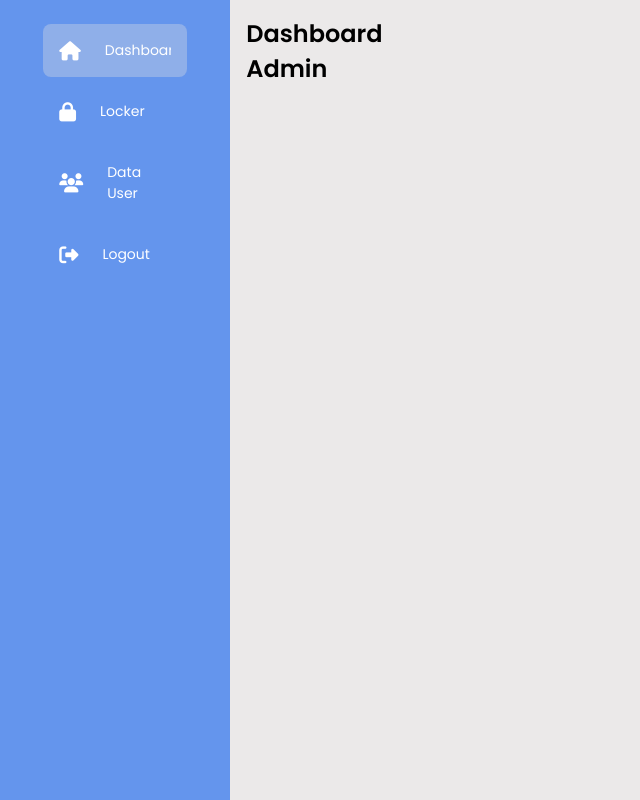
After one commit to jibrankhairy/smart-locker, a PHP site: page /dashboard.php in a window 1280 px wide. The commit adds this page. Shown: the whole page, without its empty margins (0-640 px from the left). Run offline with PHP 8.4, Linux system fonts and the light colour scheme.

Commit message:
new edit

```diff
--- /dev/null
+++ b/dashboard.php
@@ -0,0 +1,181 @@
+<!DOCTYPE html>
+<html lang="en">
+<head>
+    <meta charset="UTF-8">
+    <meta name="viewport" content="width=device-width, initial-scale=1.0">
+    <title>Document</title>
+    <link rel="stylesheet" href="stylee.css">
+    <link rel="stylesheet" href="https://cdnjs.cloudflare.com/ajax/libs/font-awesome/6.4.0/css/all.min.css"/>
+    <style>
+        @import url("https://fonts.googleapis.com/css2?family=Poppins:wght@400;600&display=swap");
+
+        * {
+            margin: 0;
+            padding: 0;
+            border: none;
+            outline: none;
+            box-sizing: border-box;
+            font-family: "Poppins", sans-serif;
+        }
+
+        body {
+            display: flex;
+        }
+
+        .sidebar {
+            position: sticky;
+            top: 0;
+            left: 0;
+            bottom: 0;
+            width: 110px;
+            height: 100vh;
+            padding: 0 1.7rem;
+            color: #fff;
+            overflow: hidden;
+            transition: all 0.5s linear;
+            background: #6495ED;
+        }
+
+        .sidebar:hover {
+            width: 270px;
+            transition: 0.5s;
+        }
+
+        .logo {
+            height: 80px;
+            padding: 16px;
+        }
+
+        .menu {
+            height: 88%;
+            position: relative;
+            list-style: none;
+            padding: 0;
+        }
+
+        .menu li {
+            padding: 1rem;
+            margin: 8px 0;
+            border-radius: 8px;
+            transition: all 0.5s ease-in-out;
+        }
+
+        .menu li:hover, .active {
+            background: #e0e0e058;
+        }
+
+        .menu a {
+            color: #fff;
+            font-size: 14px;
+            text-decoration: none;
+            display: flex;
+            align-items: center;
+            gap: 1.5rem;
+        }
+
+        .menu a span {
+            overflow: hidden;
+        }
+
+        .menu a i {
+            font-size: 1.2rem;
+        }
+
+        .logout {
+            position: absolute;
+            bottom: 0;
+            left: 0;
+            width: 100%;
+        }
+
+        .main--content {
+            position: relative;
+            background: #ebe9e9;
+            width: 100%;
+            padding: 1rem;
+        }
+
+        .header-wrapper {
+            width: 50px;
+            height: 50px;
+            cursor: pointer;
+            border-radius: 50%;
+        }
+
+        .header--wrapper {
+            display: flex;
+            justify-content: space-between;
+            align-items: center;
+            flex-wrap: wrap;
+            background: #fff;
+            border-radius: 10px;
+            padding: 10px 2rem;
+            margin-bottom: 1rem;
+        }
+
+        @media screen and (max-width: 768px) {
+            .sidebar {
+                width: 100%;
+                padding: 1rem;
+            }
+
+            .sidebar:hover {
+                width: 100%;
+            }
+
+            .menu li {
+                width: 100%;
+            }
+
+            .main--content {
+                padding: 1rem;
+            }
+
+            .header--wrapper {
+                padding: 10px;
+            }
+        }
+    </style>
+</head>
+<body>
+   <div class="sidebar">
+    <div class="logo">
+        <ul class="menu">
+          <li class="active">
+            <a href="#">
+            <i class="fas fa-home"></i>
+                <span>Dashboard</span>
+            </a>
+          </li>
+          <li>
+            <a href="#">
+            <i class="fas fa-lock"></i>
+                <span>Locker</span>
+            </a>
+          </li>
+          <li>
+            <a href="#">
+            <i class="fas fa-users"></i>
+                <span>Data User</span>
+            </a>
+          </li>
+          <li>
+            <a href="logout.php">
+            <i class="fas fa-sign-out-alt"></i>
+                <span>Logout</span>
+            </a>
+          </li>
+        </ul>
+    </div>
+   </div>
+   <div class="main--content">
+    <div class="header-wrapper">
+      <div class="header--title">
+        <!-- <span>Primary</span> -->
+        <h2>Dashboard Admin</h2>
+      </div>
+      <div class="user--info">
+   </div>
+
+</body>
+</html>
--- a/login.php
+++ b/login.php
@@ -24,7 +24,7 @@ if (isset($_POST['signin'])) {
     }
     if(empty($err)) {
         $_SESSION['admin_username'] = $username;
-        header("location:dashboard_admin.php");
+        header("location:dashboard.php");
         exit();
     }
 }
```
Also changed, not shown: register.php (+6 -1 lines).
